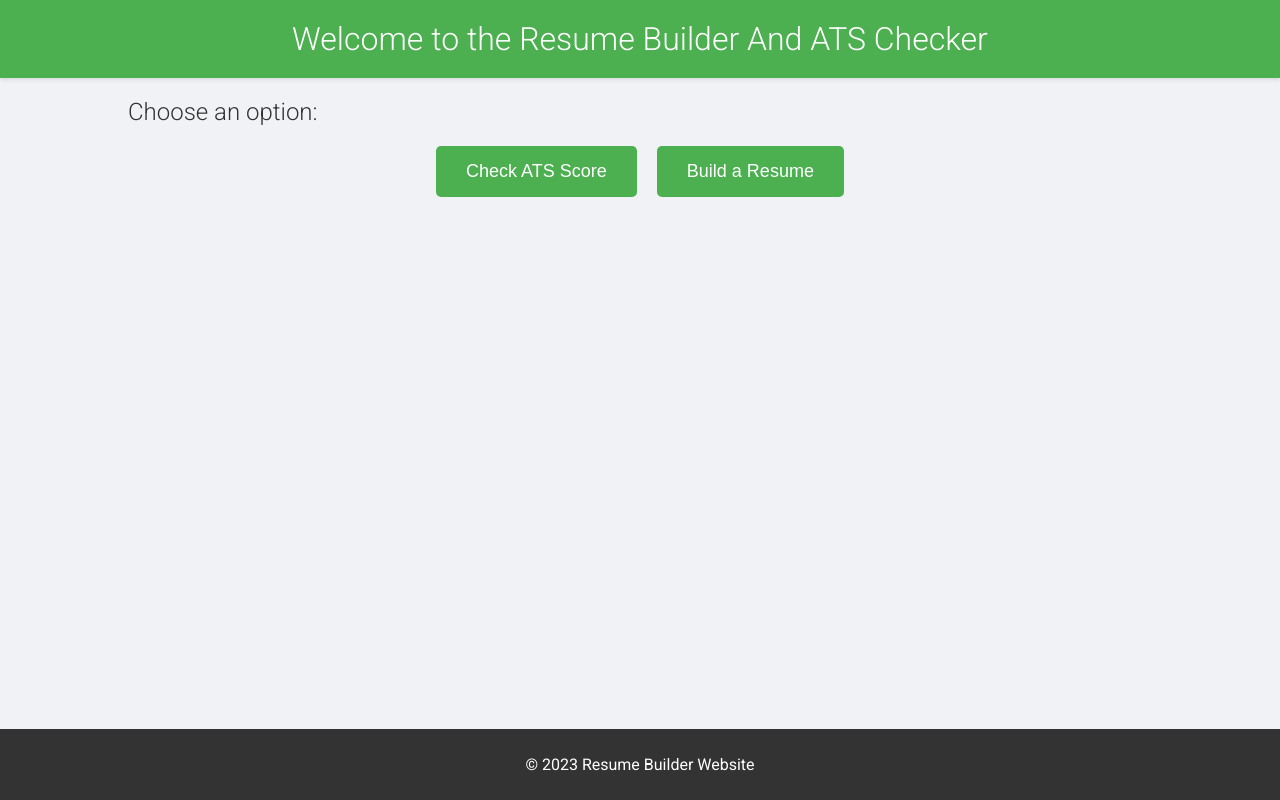
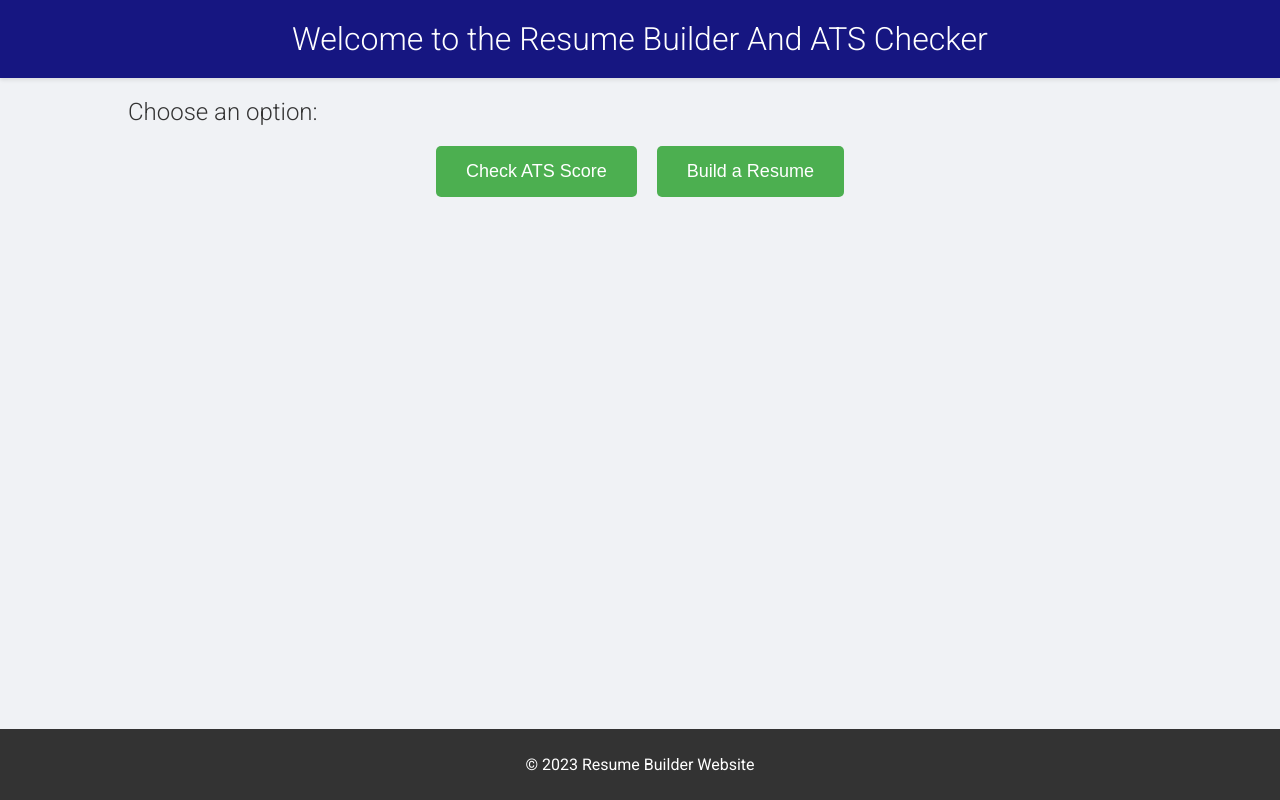
Before and after one commit to abhinavpramod/resume-builder-website, a plain HTML site: page Public HTML/index.html in a window 1280 px wide. Drawn offline with Linux system fonts and the light colour scheme.

Commit message:
Update styles.css

```diff
--- a/Public HTML/src/assets/css/styles.css
+++ b/Public HTML/src/assets/css/styles.css
@@ -7,7 +7,7 @@ body {
 }
 
 header {
-    background: #4CAF50;
+    background: #161681;
     color: #ffffff;
     padding: 20px 0;
     text-align: center;
```
